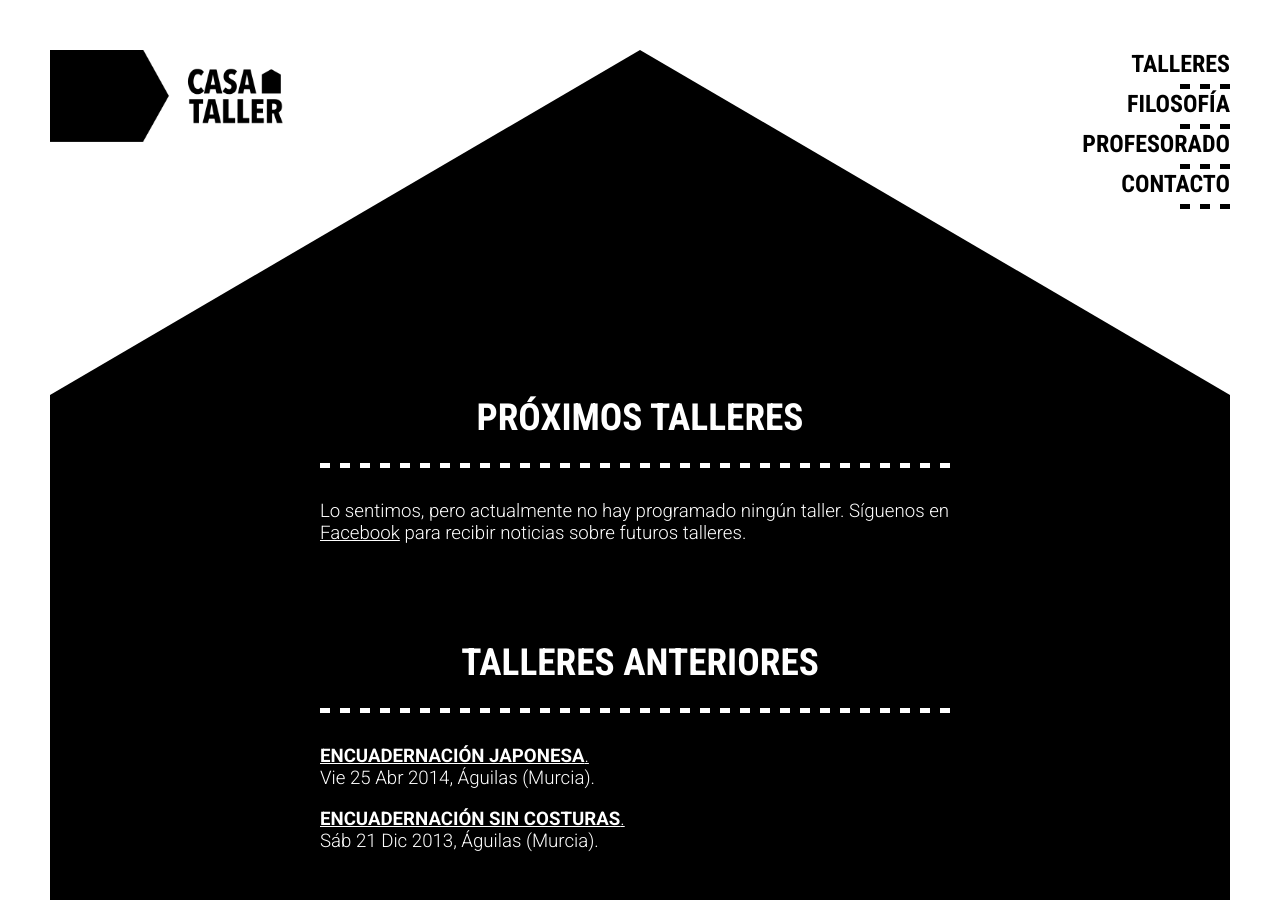
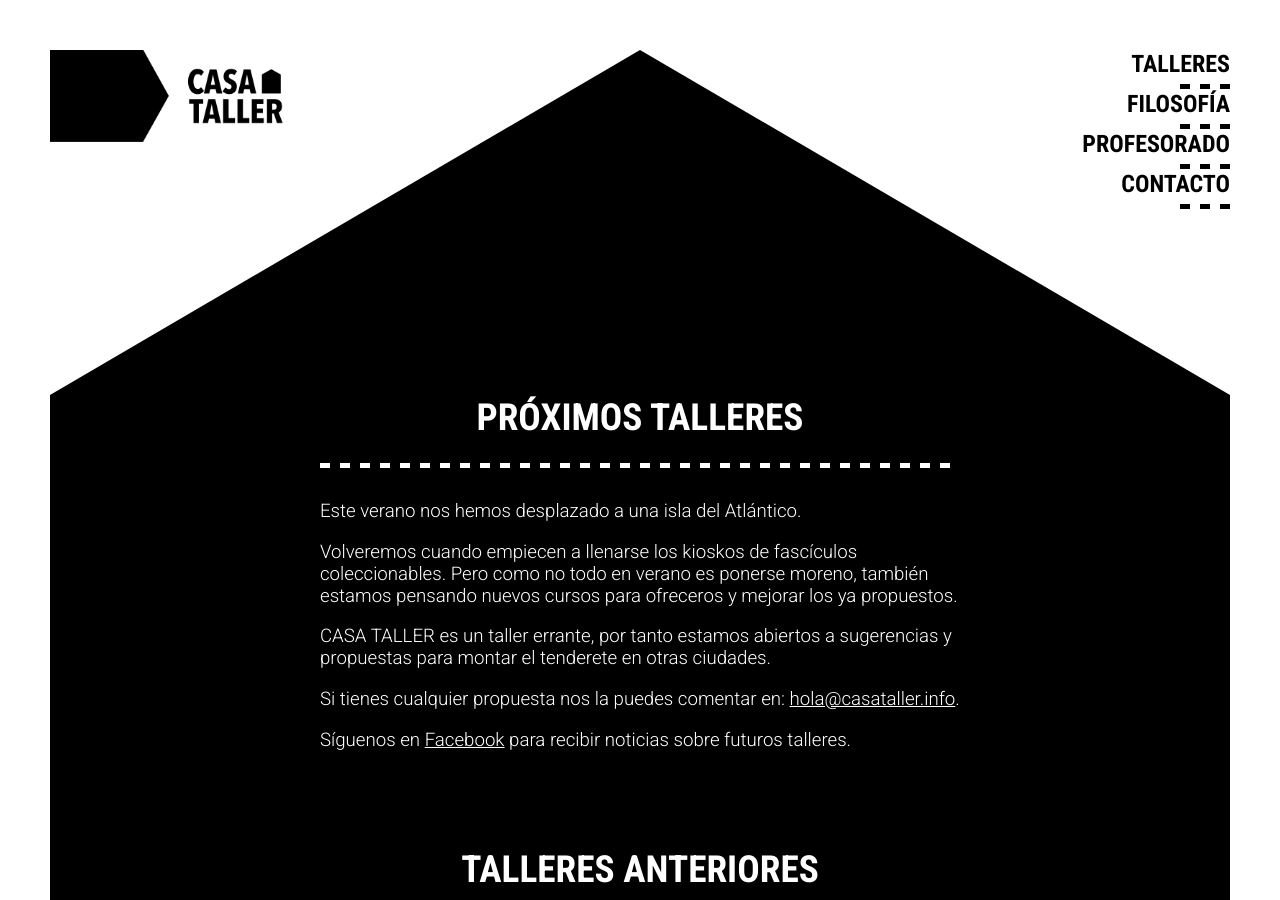
Before and after one commit to polypiel/CasaTaller, a Jekyll site: the page built from src/index.html, in a window 1280 px wide and 900 px high. Built offline with Jekyll 4.4.1, drawn with Linux system fonts in a browser that asks for light colours; nearby versions of some CDN libraries.

Commit message:
Current workshops text changed

```diff
--- a/src/index.html
+++ b/src/index.html
@@ -8,7 +8,12 @@ layout: default
 			<div class="sep-white"></div>
 		</header>
 		<div>
-			<p>Lo sentimos, pero actualmente no hay programado ningún taller. Síguenos en <a href="{{site.data.global.facebook}}" target="_blank" title="Página en Facebook">Facebook</a> para recibir noticias sobre futuros talleres.</p>
+			<p>Este verano nos hemos desplazado a una isla del Atlántico.</p>
+			<p>Volveremos cuando empiecen a llenarse los kioskos de fascículos coleccionables. Pero como no todo en verano es ponerse moreno, también estamos pensando nuevos cursos para ofreceros y mejorar los ya propuestos.</p>
+			<p>CASA TALLER es un taller errante, por tanto estamos abiertos a sugerencias y propuestas para montar el tenderete en otras ciudades.</p>
+			<p>Si tienes cualquier propuesta nos la puedes comentar en: <a href="mailto:{{site.data.global.email}}">{{site.data.global.email}}</a>.</p>
+			<p>Síguenos en <a href="{{site.data.global.facebook}}" target="_blank" title="Página en Facebook">Facebook</a> para recibir noticias sobre futuros talleres.</p>
+
 			{% for post in site.posts %}
 			{% if post.date >= site.time %}
 			<p>
```
